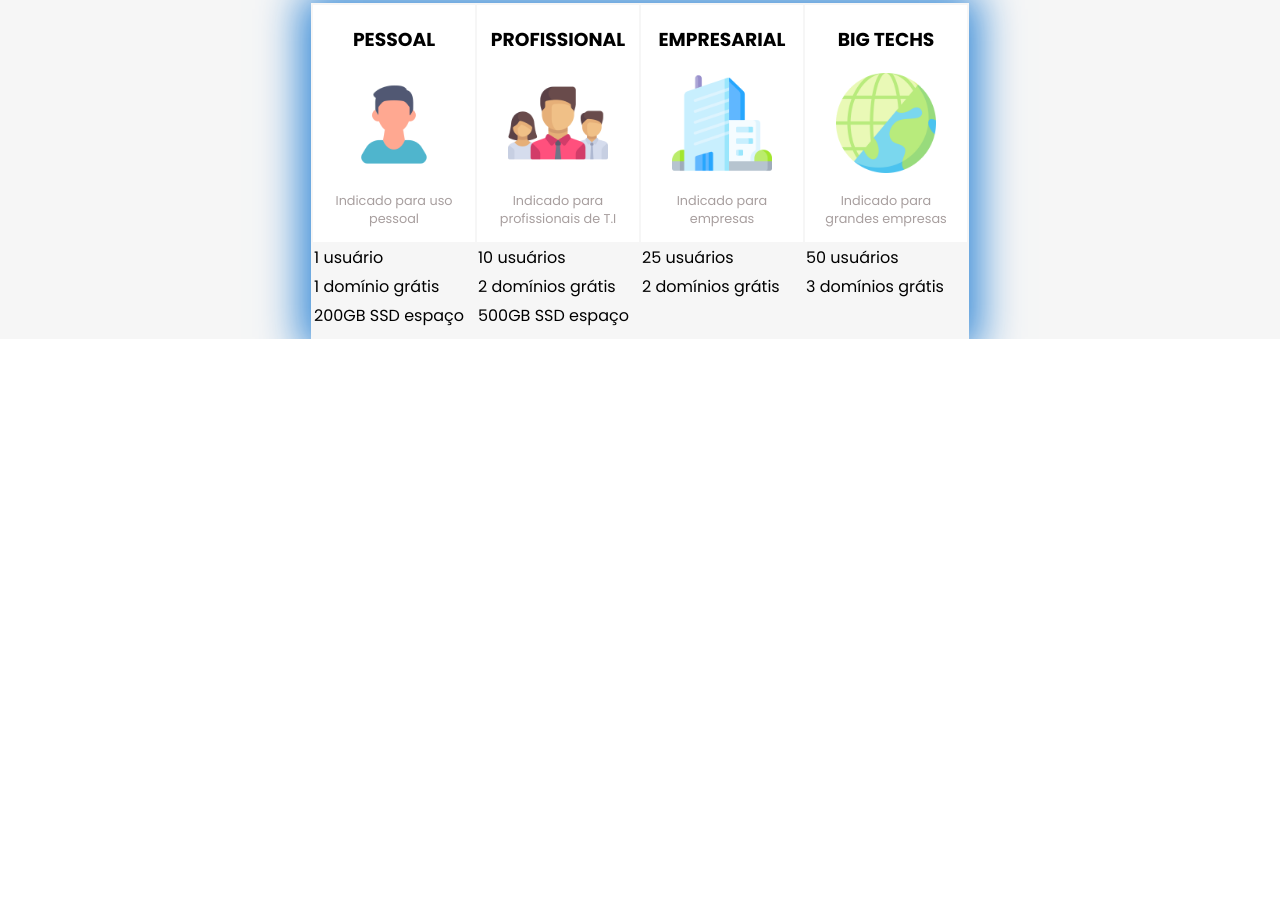
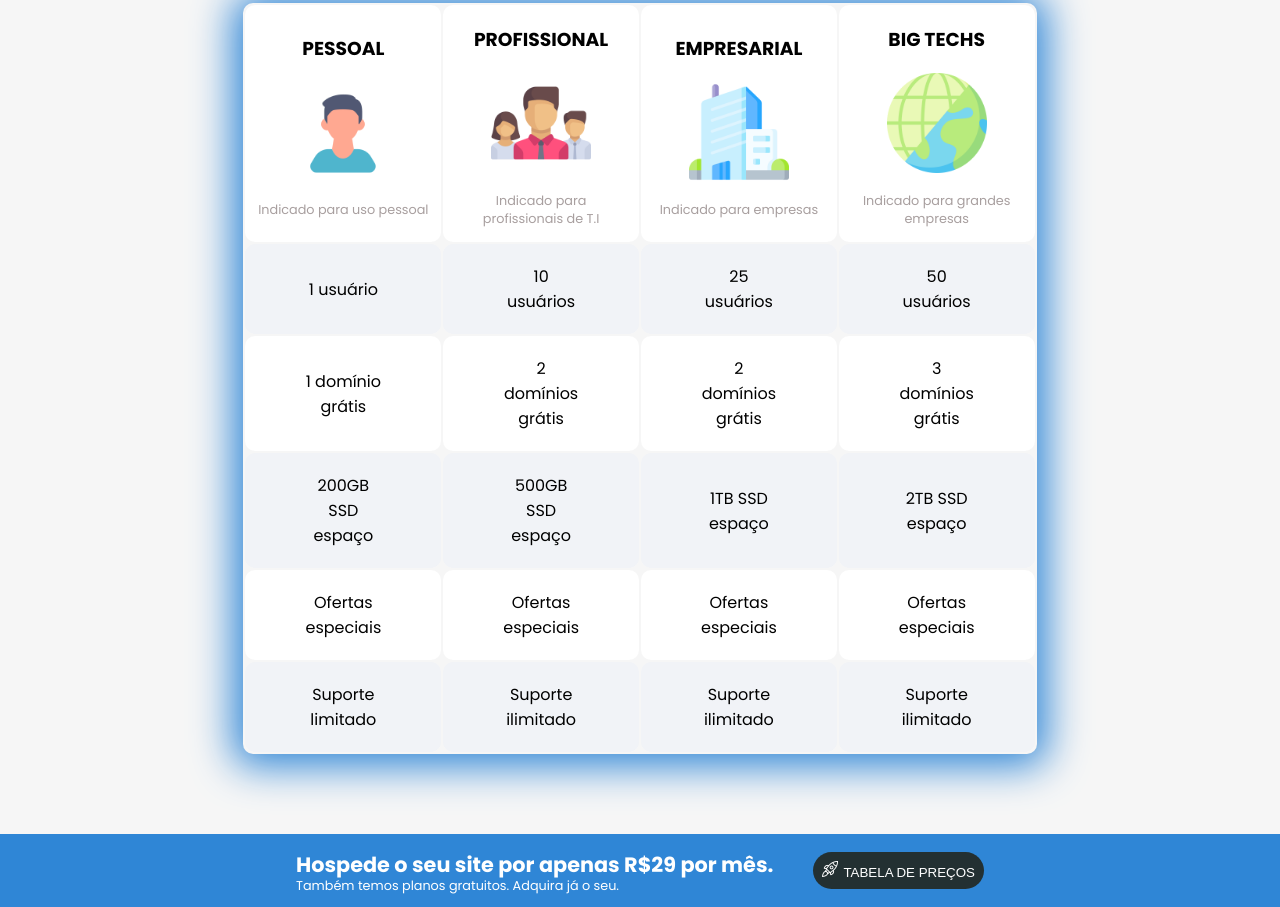
Before and after one commit to AurelioAlves4002/provedor-de-hospedagens, a plain HTML site: page index.html in a window 1280 px wide. Shown: the part 1273-2180 px from the top of the page. Before the commit the page ends 1612 px from the top, so only its background shows below. Drawn offline with Linux system fonts and the light colour scheme.

Commit message:
terminei a tabela com os planos e criei a segunda seção de anuncio

```diff
--- a/index.html
+++ b/index.html
@@ -107,44 +107,55 @@
                         </tr>
                     </thead>
                     <tbody>
-                        <tr>
+                        <tr class="impar">
                             <td>1 usuário</td>
                             <td>10 usuários</td>
                             <td>25 usuários</td>
                             <td>50 usuários</td>
                         </tr>
 
-                        <tr>
+                        <tr class="par">
                             <td>1 domínio grátis</td>
                             <td>2 domínios grátis</td>
                             <td>2 domínios grátis</td>
                             <td>3 domínios grátis</td>
                         </tr>
 
-                        <tr>
+                        <tr class="impar">
                             <td>200GB SSD espaço</td>
                             <td>500GB SSD espaço</td>
-                            <td></td>
-                            <td></td>
+                            <td>1TB SSD espaço</td>
+                            <td>2TB SSD espaço</td>
                         </tr>
 
-                        <tr>
-                            <td></td>
-                            <td></td>
-                            <td></td>
-                            <td></td>
+                        <tr class="par">
+                            <td>Ofertas especiais</td>
+                            <td>Ofertas especiais</td>
+                            <td>Ofertas especiais</td>
+                            <td>Ofertas especiais</td>
                         </tr>
 
-                        <tr>
-                            <td></td>
-                            <td></td>
-                            <td></td>
-                            <td></td>
+                        <tr class="impar">
+                            <td>Suporte limitado</td>
+                            <td>Suporte ilimitado</td>
+                            <td>Suporte ilimitado</td>
+                            <td>Suporte ilimitado</td>
                         </tr>
                     </tbody>
                 </table>
-            </div>
-        </section>
+            </div> <!--flex-tabela-->
+        </section> <!--planos-->
+
+        <section class="anuncio anuncio-2">
+            <div class="conteudo-anuncio">
+                <h2>Hospede o seu site por apenas R$29 por mês.</h2>
+                <p>Também temos planos gratuitos. Adquira já o seu.</p>
+            </div> <!--conteudo-anuncio-->
+
+            <div class="bnt-link-tabela bnt-link-tabela-2">
+                <a href="#"><button><img src="assets/icones/icone-foguete.png">TABELA DE PREÇOS</button></a>
+            </div> <!--bnt-link-tabela-->
+        </section> <!--anuncio-->
     </main>
 </body>
 
--- a/style.css
+++ b/style.css
@@ -173,11 +173,14 @@ nav a:hover {
 
 table {
     box-shadow: 0px 2px 40px 10px rgba(47, 134, 214, 1);
+    border-radius: 10px;
+    margin-bottom: 80px;
 }
 
 table th {
     width: 160px;
     background-color: white;
+    border-radius: 10px;
 }
 
 table img{
@@ -190,3 +193,27 @@ table p {
     padding: 0px 10px;
     color: #a89f9f;
 }
+
+table td {
+    padding: 20px 60px;
+    text-align: center;
+    border-radius: 10px;
+}
+
+.par {
+    background-color: white;
+}
+
+.impar {
+    background-color: #f1f3f7;
+}
+
+/* anuncio-2 */
+
+.anuncio-2 {
+    background-color: #2f86d6;
+}
+
+.bnt-link-tabela-2 button{
+    background-color: #233032;
+}
```
